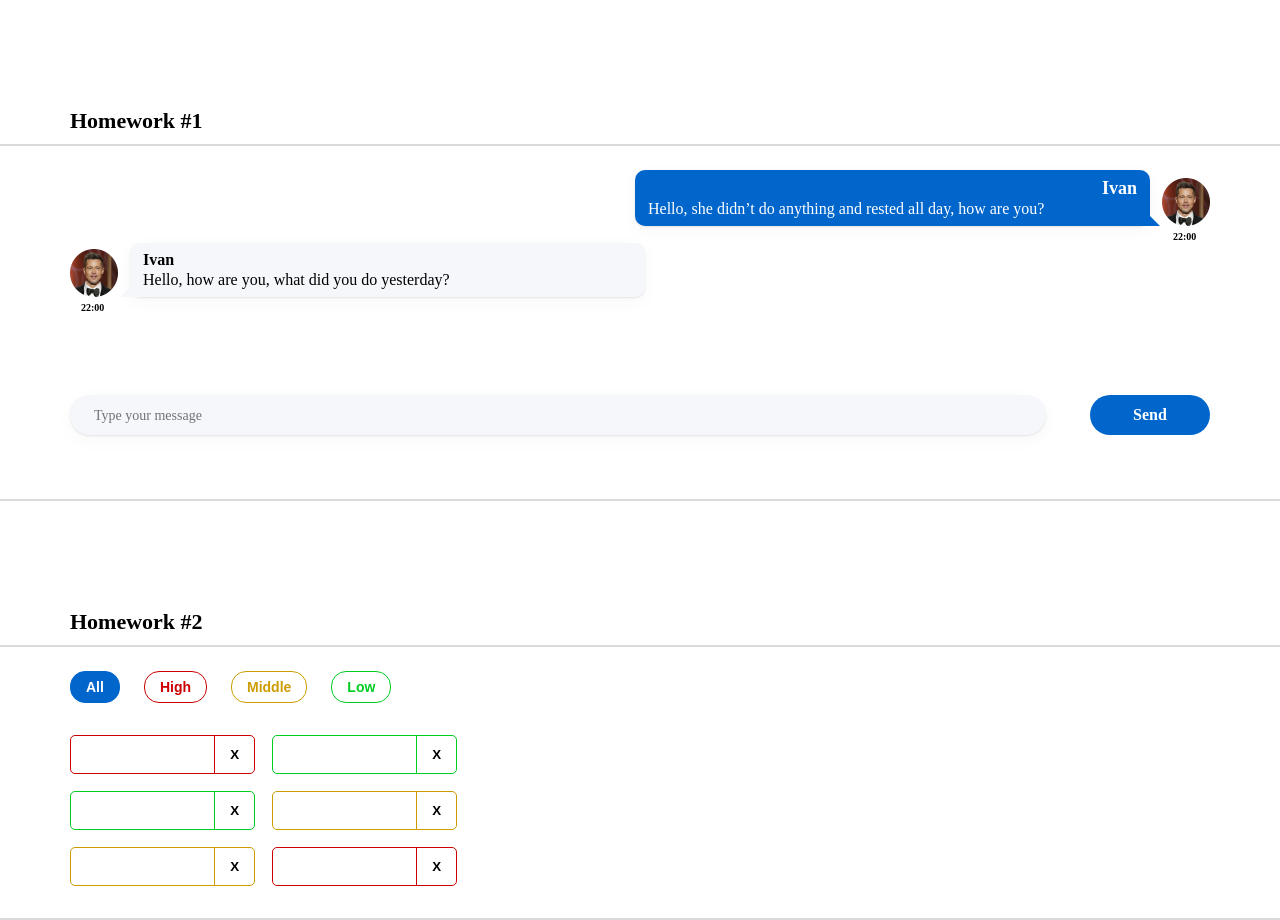
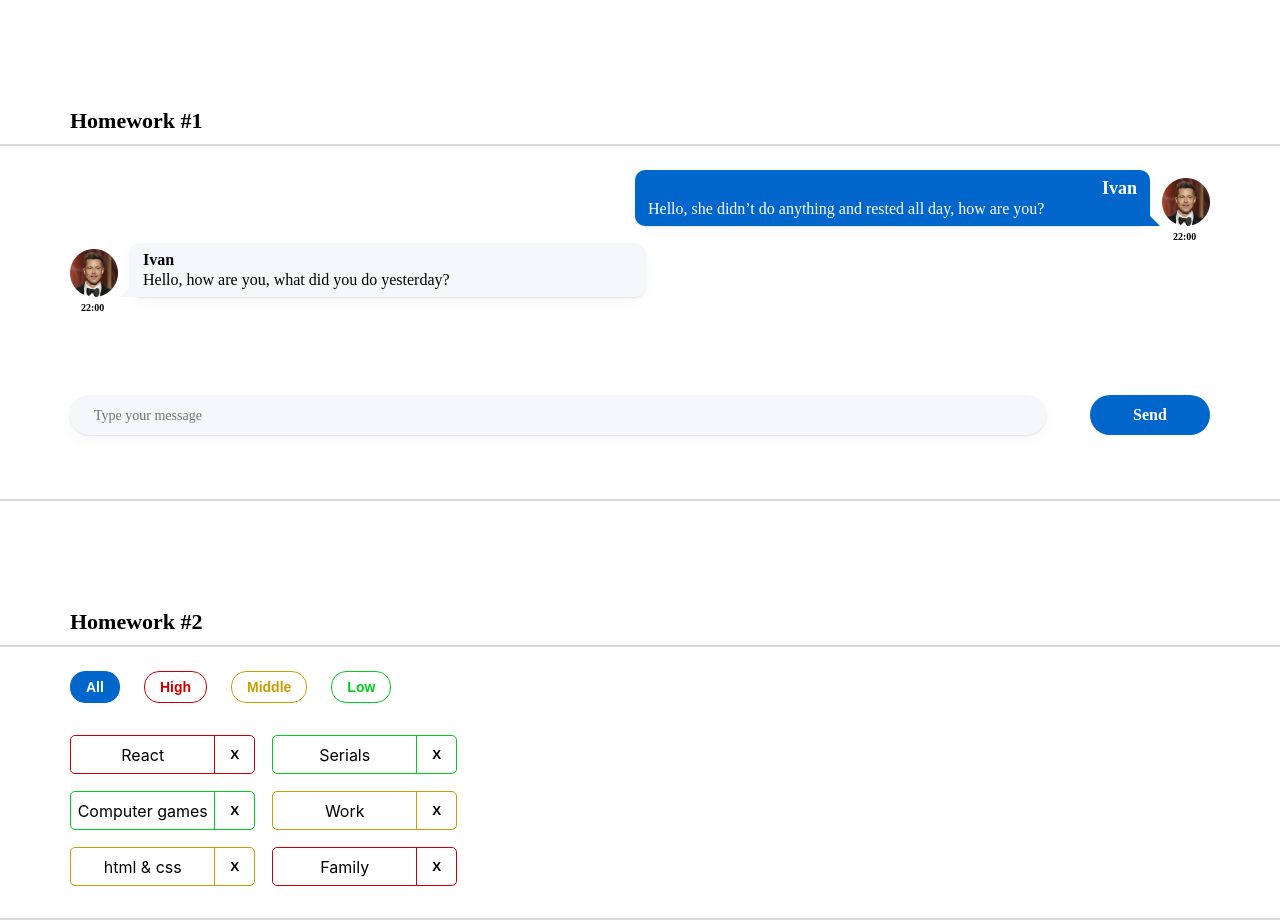
Before and after one commit to Pikadorius/HW-Monday, a React (Create React App) app: page / in a window 1280 px wide. Built offline with nearby package versions, Linux system fonts and the light colour scheme.

Commit message:
fixed all problems in Affair.tsx

```diff
--- a/src/s2-homeworks/hw02/affairs/affair/Affair.tsx
+++ b/src/s2-homeworks/hw02/affairs/affair/Affair.tsx
@@ -1,17 +1,18 @@
 import React from 'react'
-import { AffairType } from '../../HW2'
+import {AffairType} from '../../HW2'
 import s from './Affair.module.css'
 import s2 from '../Affairs.module.css'
 
 type AffairPropsType = {
     // key не нужно типизировать
     affair: AffairType
-    deleteAffairCallback: any // need to fix any
+    deleteAffairCallback: (_id: number) => void// need to fix any
 }
 
 function Affair(props: AffairPropsType) {
     const deleteCallback = () => {
         // need to fix
+        props.deleteAffairCallback(props.affair._id);
     }
 
     const nameClass = s.name + ' ' + s2[props.affair.priority]
@@ -25,12 +26,12 @@ function Affair(props: AffairPropsType) {
         >
             <div id={'hw2-name-' + props.affair._id} className={nameClass}>
                 {/*создаёт студент*/}
-
+                {props.affair.name}
                 {/**/}
             </div>
             <div id={'hw2-priority-' + props.affair._id} hidden>
                 {/*создаёт студент*/}
-
+                {props.affair.priority}
                 {/**/}
             </div>
 
@@ -38,7 +39,7 @@ function Affair(props: AffairPropsType) {
                 id={'hw2-button-delete-' + props.affair._id}
                 className={buttonClass}
                 // need to fix
-
+                onClick={deleteCallback}
             >
                 {/*текст кнопки могут изменить студенты*/}
                 X
```
